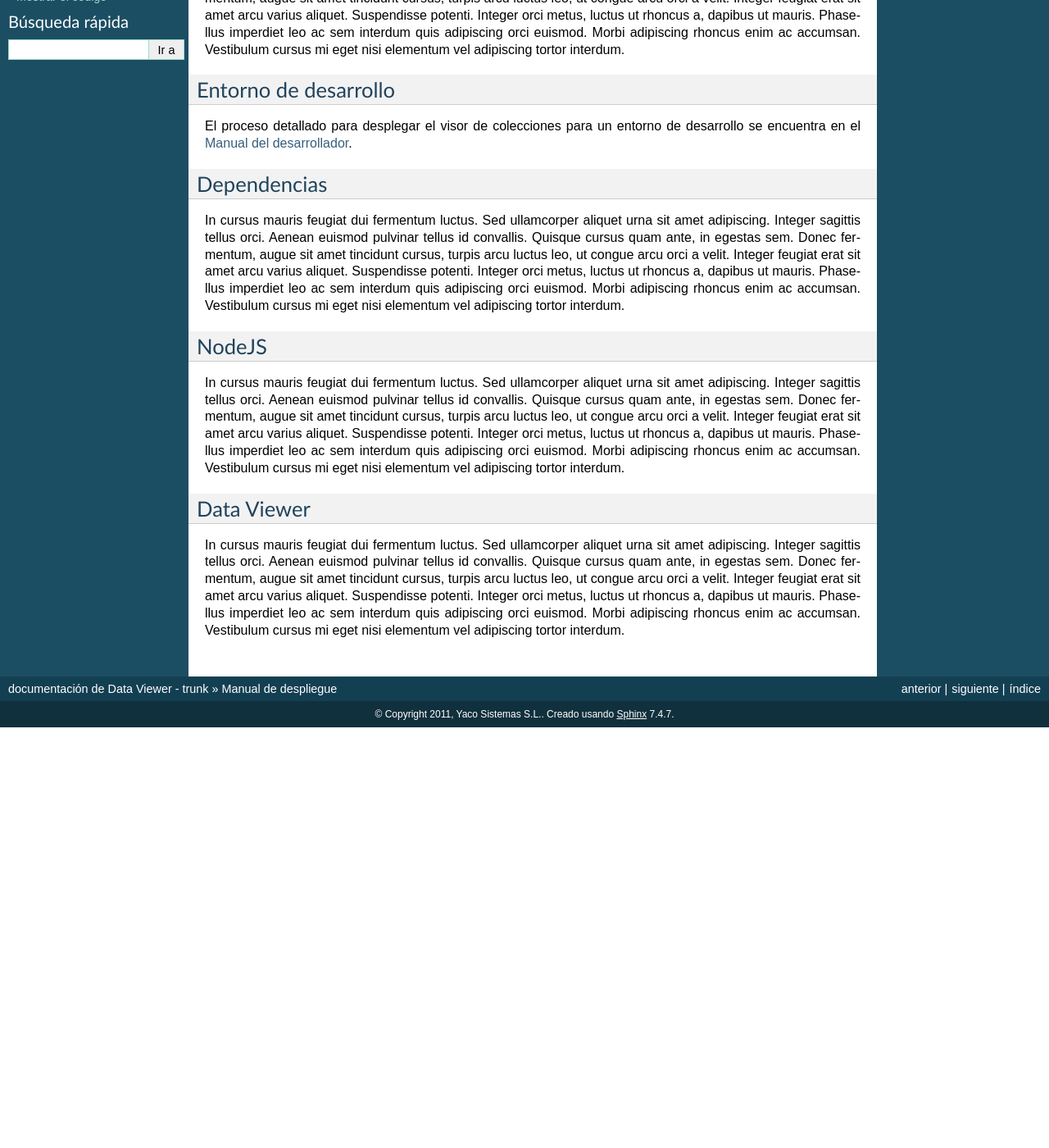
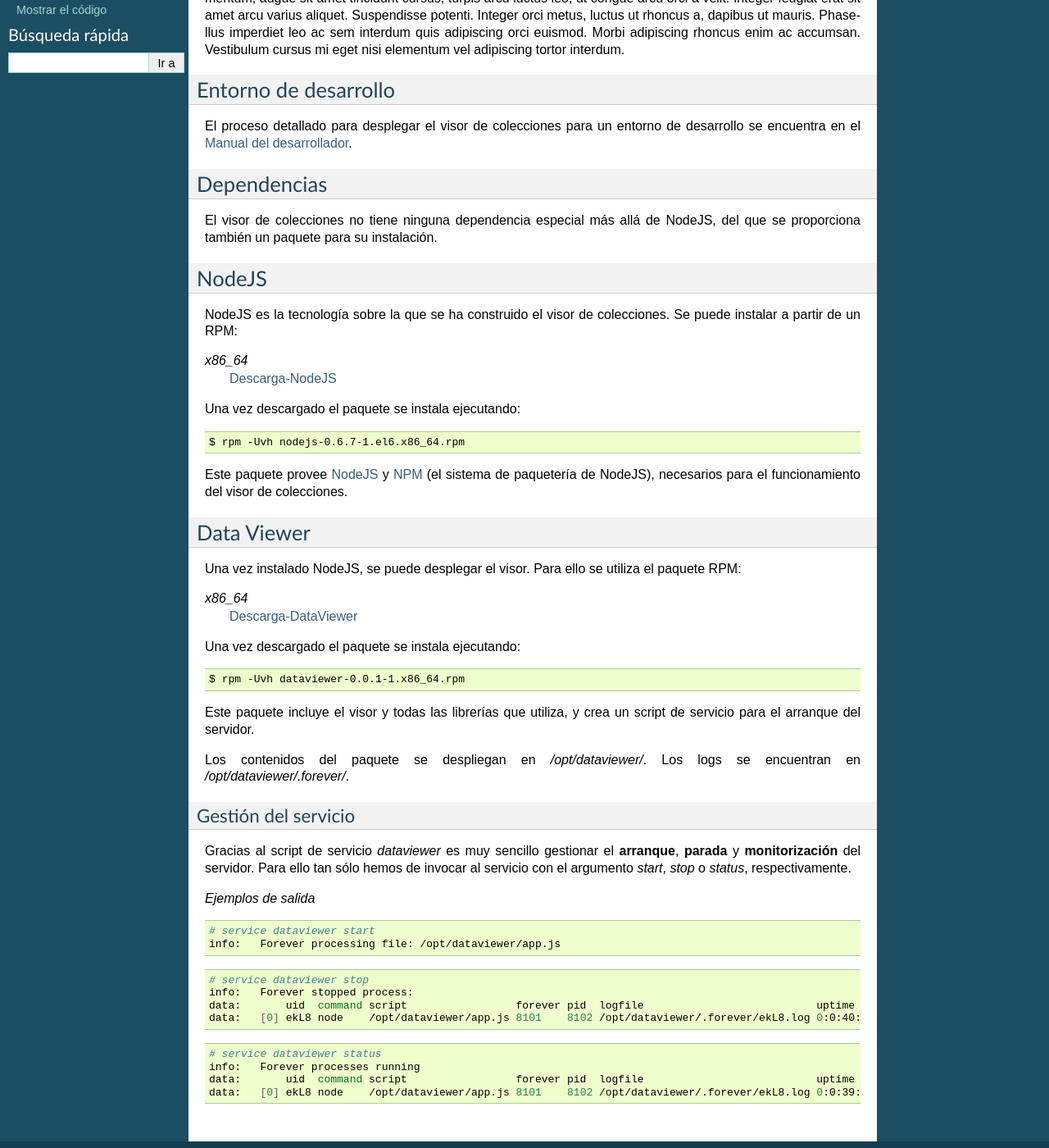
Before and after one commit to Yaco-Sistemas/gorql-viewer, a Sphinx documentation site: the page built from docs/source/deployment.rst, in a window 1280 px wide and 1400 px high, scrolled down 364 px. Shown: the whole window at 82% size. Built offline with Sphinx 7.4.7, drawn with Linux system fonts in a browser that asks for light colours; before the commit the page ends 1251 px from its top, so only the background shows below that.

Commit message:
Ver #42 Incluyo la información de despliegue mediante RPMs en el manual

```diff
--- a/docs/source/deployment.rst
+++ b/docs/source/deployment.rst
@@ -36,38 +36,80 @@ de desarrollo se encuentra en el :doc:`developer`.
 Dependencias
 ============
 
-In cursus mauris feugiat dui fermentum luctus. Sed ullamcorper aliquet urna sit
-amet adipiscing. Integer sagittis tellus orci. Aenean euismod pulvinar tellus id
-convallis. Quisque cursus quam ante, in egestas sem. Donec fermentum, augue sit
-amet tincidunt cursus, turpis arcu luctus leo, ut congue arcu orci a velit.
-Integer feugiat erat sit amet arcu varius aliquet. Suspendisse potenti. Integer
-orci metus, luctus ut rhoncus a, dapibus ut mauris. Phasellus imperdiet leo ac
-sem interdum quis adipiscing orci euismod. Morbi adipiscing rhoncus enim ac
-accumsan. Vestibulum cursus mi eget nisi elementum vel adipiscing tortor
-interdum.
+El visor de colecciones no tiene ninguna dependencia especial más allá de
+NodeJS, del que se proporciona también un paquete para su instalación.
 
 NodeJS
 ======
 
-In cursus mauris feugiat dui fermentum luctus. Sed ullamcorper aliquet urna sit
-amet adipiscing. Integer sagittis tellus orci. Aenean euismod pulvinar tellus id
-convallis. Quisque cursus quam ante, in egestas sem. Donec fermentum, augue sit
-amet tincidunt cursus, turpis arcu luctus leo, ut congue arcu orci a velit.
-Integer feugiat erat sit amet arcu varius aliquet. Suspendisse potenti. Integer
-orci metus, luctus ut rhoncus a, dapibus ut mauris. Phasellus imperdiet leo ac
-sem interdum quis adipiscing orci euismod. Morbi adipiscing rhoncus enim ac
-accumsan. Vestibulum cursus mi eget nisi elementum vel adipiscing tortor
-interdum.
+NodeJS es la tecnología sobre la que se ha construido el visor de colecciones.
+Se puede instalar a partir de un RPM:
+
+*x86_64*
+ Descarga-NodeJS_
+
+.. _Descarga-NodeJS: http://files.yaco.es/~ceic-ogov/nodejs-0.6.7-1.el6.x86_64.rpm
+
+Una vez descargado el paquete se instala ejecutando:
+
+.. code-block:: bash
+
+ $ rpm -Uvh nodejs-0.6.7-1.el6.x86_64.rpm
+
+Este paquete provee NodeJS_ y NPM_ (el sistema de paquetería de NodeJS),
+necesarios para el funcionamiento del visor de colecciones.
+
+.. _NodeJS: http://nodejs.org/
+.. _NPM: http://npmjs.org/
 
 Data Viewer
 ===========
 
-In cursus mauris feugiat dui fermentum luctus. Sed ullamcorper aliquet urna sit
-amet adipiscing. Integer sagittis tellus orci. Aenean euismod pulvinar tellus id
-convallis. Quisque cursus quam ante, in egestas sem. Donec fermentum, augue sit
-amet tincidunt cursus, turpis arcu luctus leo, ut congue arcu orci a velit.
-Integer feugiat erat sit amet arcu varius aliquet. Suspendisse potenti. Integer
-orci metus, luctus ut rhoncus a, dapibus ut mauris. Phasellus imperdiet leo ac
-sem interdum quis adipiscing orci euismod. Morbi adipiscing rhoncus enim ac
-accumsan. Vestibulum cursus mi eget nisi elementum vel adipiscing tortor
-interdum.
+Una vez instalado NodeJS, se puede desplegar el visor. Para ello se utiliza el
+paquete RPM:
+
+*x86_64*
+ Descarga-DataViewer_
+
+.. _Descarga-DataViewer: http://files.yaco.es/~ceic-ogov/dataviewer-0.0.1-1.x86_64.rpm
+
+Una vez descargado el paquete se instala ejecutando:
+
+.. code-block:: bash
+
+ $ rpm -Uvh dataviewer-0.0.1-1.x86_64.rpm
+
+Este paquete incluye el visor y todas las librerías que utiliza, y crea un
+script de servicio para el arranque del servidor.
+
+Los contenidos del paquete se despliegan en `/opt/dataviewer/`. Los logs se
+encuentran en `/opt/dataviewer/.forever/`.
+
+Gestión del servicio
+--------------------
+
+Gracias al script de servicio *dataviewer* es muy sencillo gestionar el
+**arranque**, **parada** y **monitorización** del servidor. Para ello tan sólo
+hemos de invocar al servicio con el argumento *start*, *stop* o *status*,
+respectivamente.
+
+*Ejemplos de salida*
+
+.. code-block:: bash
+
+ # service dataviewer start
+ info:   Forever processing file: /opt/dataviewer/app.js
+
+.. code-block:: bash
+
+ # service dataviewer stop
+ info:   Forever stopped process:
+ data:       uid  command script                 forever pid  logfile                           uptime
+ data:   [0] ekL8 node    /opt/dataviewer/app.js 8101    8102 /opt/dataviewer/.forever/ekL8.log 0:0:40:0.5
+
+.. code-block:: bash
+
+ # service dataviewer status
+ info:   Forever processes running
+ data:       uid  command script                 forever pid  logfile                           uptime
+ data:   [0] ekL8 node    /opt/dataviewer/app.js 8101    8102 /opt/dataviewer/.forever/ekL8.log 0:0:39:15.924
```
Also changed, not shown: docs/source/index.rst (+5 -5 lines).
